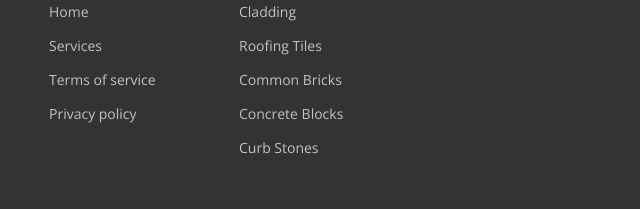
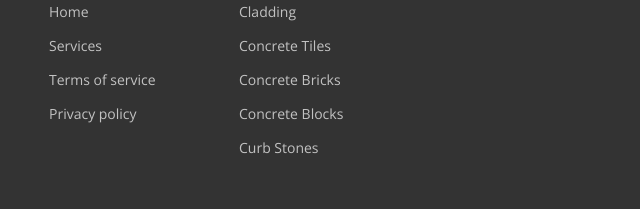
Before and after one commit to blesswardmutsotso/tichbrickstiles, a plain HTML site: page services.html in a window 1280 px wide. Shown: the part 1040-1249 px from the top of the page, 413-1053 px from the left. Drawn offline with nearby package versions, Linux system fonts and the light colour scheme; files whose address does not match are found by name.

Commit message:
Update services.html
Concrete

```diff
--- a/services.html
+++ b/services.html
@@ -196,8 +196,8 @@ Don't miss out on this amazing opportunity! Build with Tich Bricks & Tiles and b
           <h4>Our Services</h4>
           <ul>
             <li><a href="#">Cladding</a></li>
-            <li><a href="#">Roofing Tiles</a></li>
-            <li><a href="#">Common Bricks</a></li>
+            <li><a href="#">Concrete Tiles</a></li>
+            <li><a href="#">Concrete Bricks</a></li>
             <li><a href="#">Concrete Blocks</a></li>
             <li><a href="#">Curb Stones</a></li>
           </ul>
```
